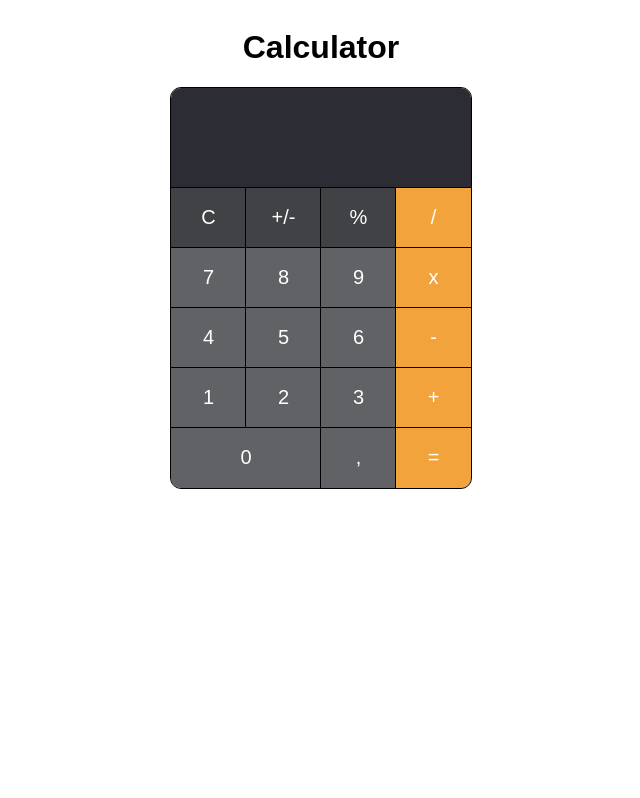
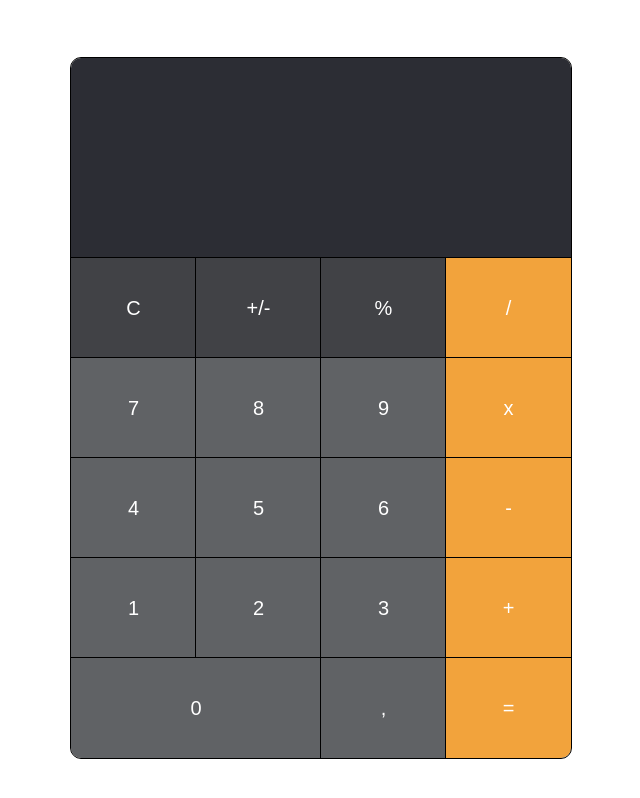
Before and after one commit to MarieSophieH/Calculator, a plain HTML site: page index.html in a window 1280 px wide. Shown: the whole page, without its empty margins (319-959 px from the left). Drawn offline with Linux system fonts and the light colour scheme.

Commit message:
change size of user interface

```diff
--- a/index.html
+++ b/index.html
@@ -9,9 +9,7 @@
     </head>
 
     <body>
-        <h1 class="title">
-            Calculator
-        </h1>
+
         <div class = "outerDiv">
             <div class = "text">
 
--- a/style.css
+++ b/style.css
@@ -11,11 +11,12 @@ body {
     flex-direction: column;
     align-items: center;
     justify-content: center;
+    margin: 50px;
 }
 
 .buttonContainer {
-    width: 300px;
-    height: 300px;
+    width: 500px;
+    height: 500px;
     margin: 0 auto;
     display: flex;
     flex-wrap: wrap;
@@ -64,8 +65,8 @@ body {
 }
 
 .text {
-    width: 300px;
-    height: 100px;
+    width: 500px;
+    height: 200px;
     outline: 1px solid black;
     background-color: #2C2D34;
     border-top-left-radius: 10px;
```
